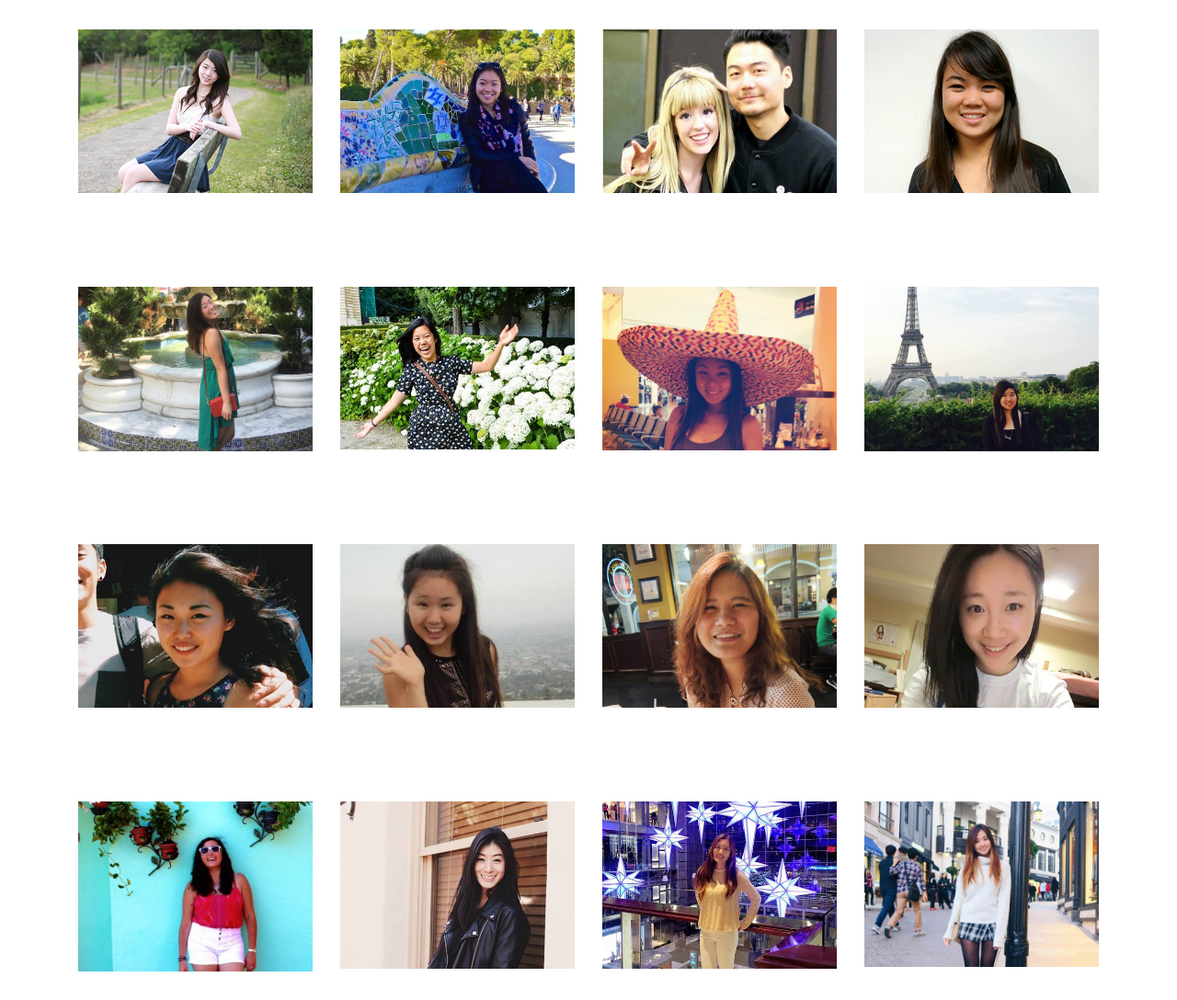
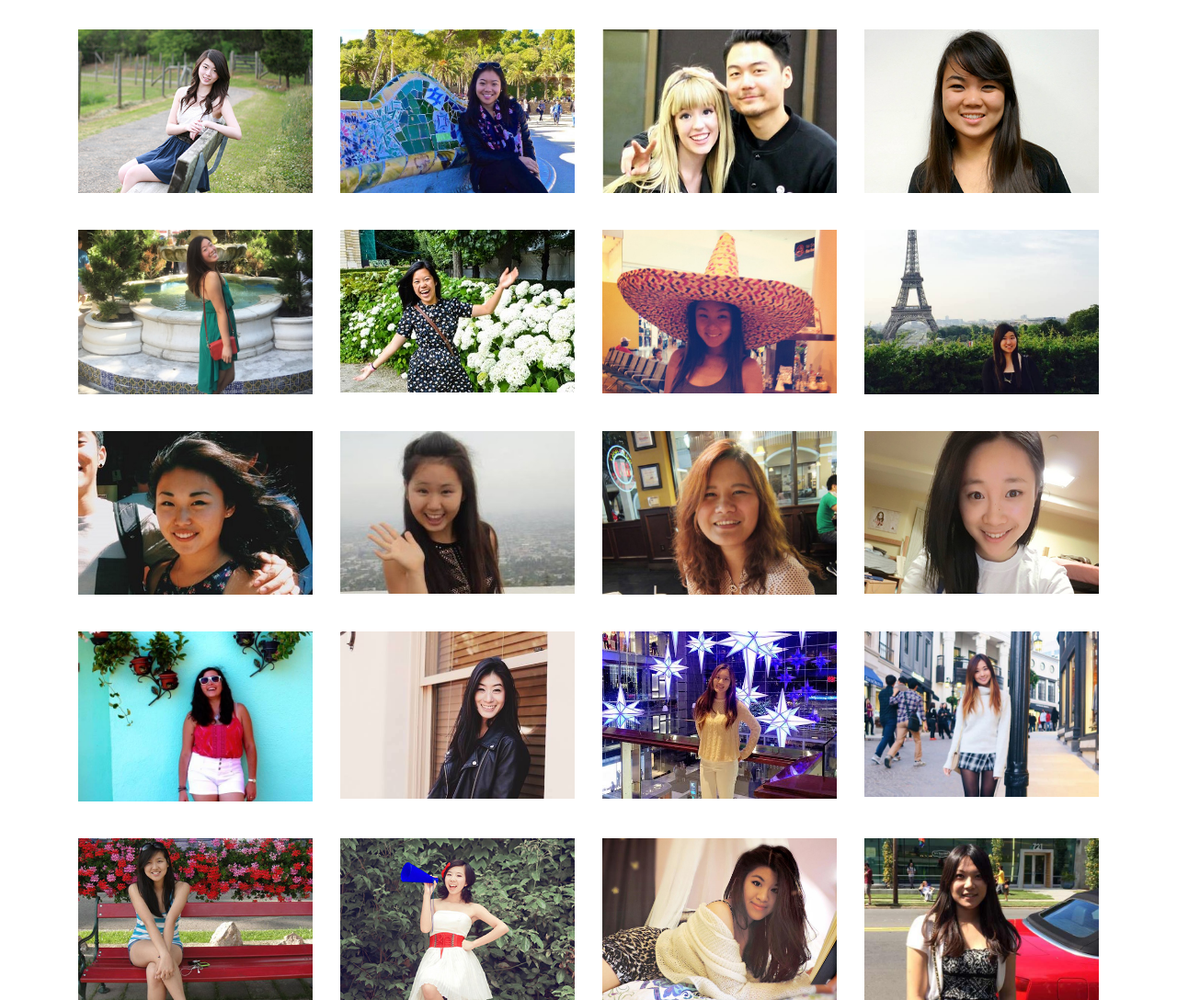
Before and after one commit to michelle-tai/dukeakdphi.github.io, a PHP site: page / in a window 1280 px wide. Shown: the part 1164-2252 px from the top of the page at 92% size. Run offline with PHP 8.4, Linux system fonts and the light colour scheme; some libraries are stand-ins or nearby versions.

Commit message:
removed vertical sizing

```diff
--- a/css/templatemo_style.css
+++ b/css/templatemo_style.css
@@ -289,7 +289,7 @@ img {
 .portfolio-thumb .overlay-p a ul li	{ padding: 0.1em 0em; margin: 0px; width: 100%; font-size: 0.8em; list-style: none;}
 .portfolio-thumb .overlay-p a ul li.fsmall{ font-size: 0.5em; }
 
-.portfolio-item { margin-bottom: 40px; overflow: hidden; height:30vh;}
+.portfolio-item { margin-bottom: 40px; overflow: hidden;}
 .portfolio-item:hover .overlay-p { visibility: visible; opacity: 1; }
 
 .portfolio-title { width: 100%; text-align: center; }
```
Also changed, not shown: images/portfolio/81_debra_jiang.jpg.
